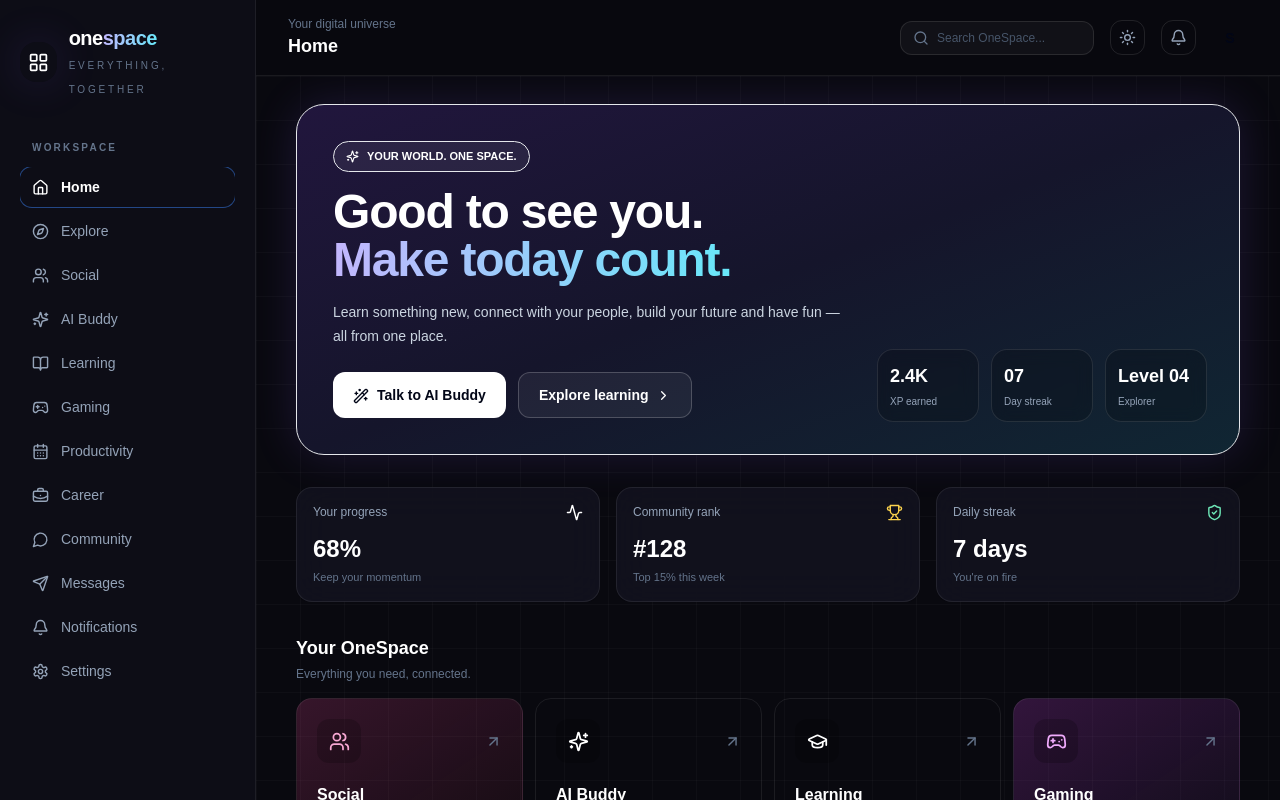
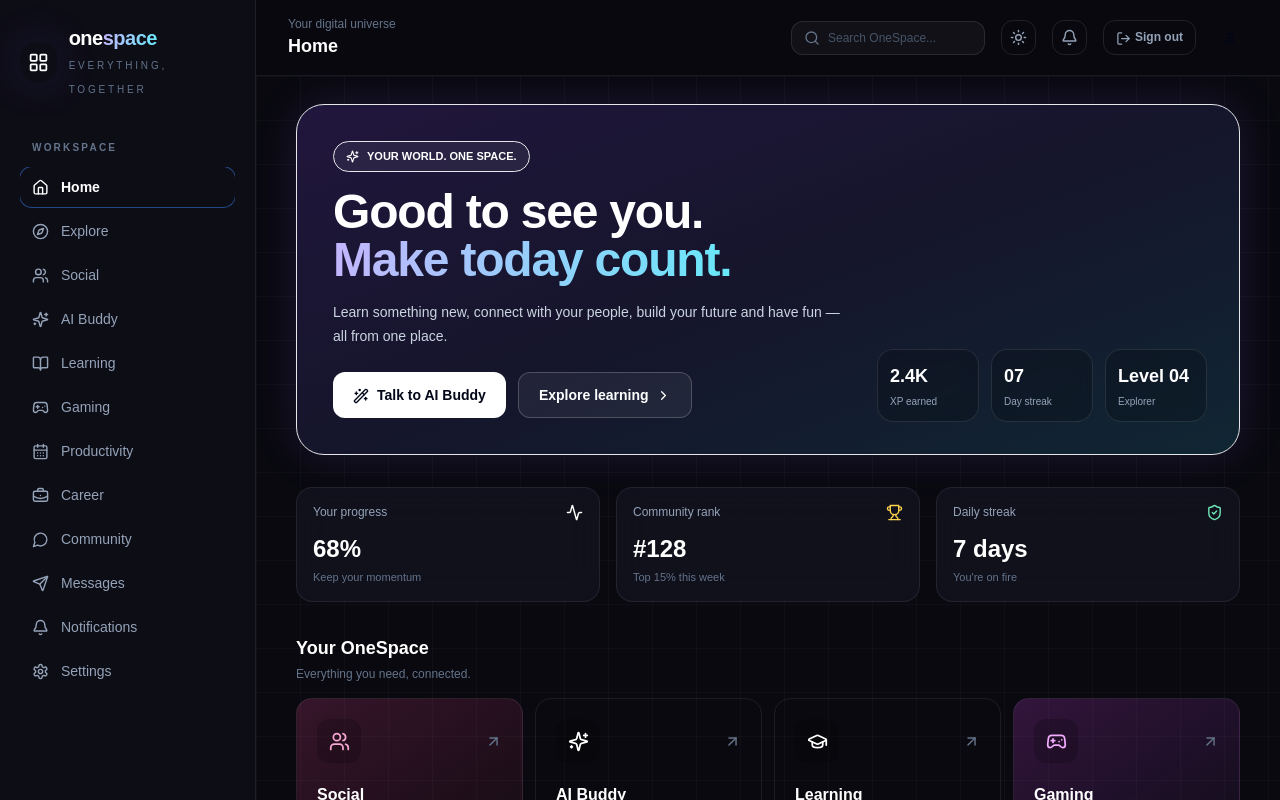
Before and after one commit to saranyas2805/one-space, a Next.js app: page / in a window 1280 px wide. Shown: the top 800 px of the page. Built offline with nearby package versions, Linux system fonts and the light colour scheme.

Commit message:
Add sign out action to OneSpace dashboard

```diff
--- a/app/page.tsx
+++ b/app/page.tsx
@@ -4,7 +4,7 @@ import { useMemo, useState } from "react";
 import {
   Activity, ArrowUpRight, Bell, BookOpen, BriefcaseBusiness, CalendarDays,
   Check, ChevronRight, CircleHelp, Compass, Gamepad2, GraduationCap,
-  Home, LayoutGrid, Menu, MessageCircle, Moon, MoreHorizontal, Plus,
+  Home, LayoutGrid, LogOut, Menu, MessageCircle, Moon, MoreHorizontal, Plus,
   Search, Send, Settings, ShieldCheck, Sparkles, Sun, Trophy, Users,
   Video, WandSparkles, X, Zap
 } from "lucide-react";
@@ -97,6 +97,7 @@ export default function HomePage() {
               <label className="hidden items-center gap-2 rounded-xl border border-white/10 bg-white/[.04] px-3 py-2 md:flex"><Search size={16} className="text-slate-500"/><input value={query} onChange={e => setQuery(e.target.value)} placeholder="Search OneSpace..." className="w-36 bg-transparent text-xs outline-none placeholder:text-slate-600"/></label>
               <button onClick={() => setDark(!dark)} className="rounded-xl border border-white/10 p-2 text-slate-400 hover:text-white" aria-label="Toggle theme">{dark ? <Sun size={17}/> : <Moon size={17}/>}</button>
               <button onClick={() => setActive("Notifications")} className="relative rounded-xl border border-white/10 p-2 text-slate-400 hover:text-white" aria-label="Notifications"><Bell size={17}/><span className="absolute right-2 top-2 h-1.5 w-1.5 rounded-full bg-cyan-400"/></button>
+              <form action="/logout" method="post"><button type="submit" className="rounded-xl border border-white/10 px-3 py-2 text-xs font-semibold text-slate-400 transition hover:border-rose-400/30 hover:text-rose-200"><LogOut size={15} className="mr-1 inline"/>Sign out</button></form>
               <div className="hidden h-9 w-9 place-items-center rounded-full bg-gradient-to-br from-violet-400 to-cyan-400 text-sm font-bold text-slate-950 sm:grid">S</div>
             </div>
           </header>
```
